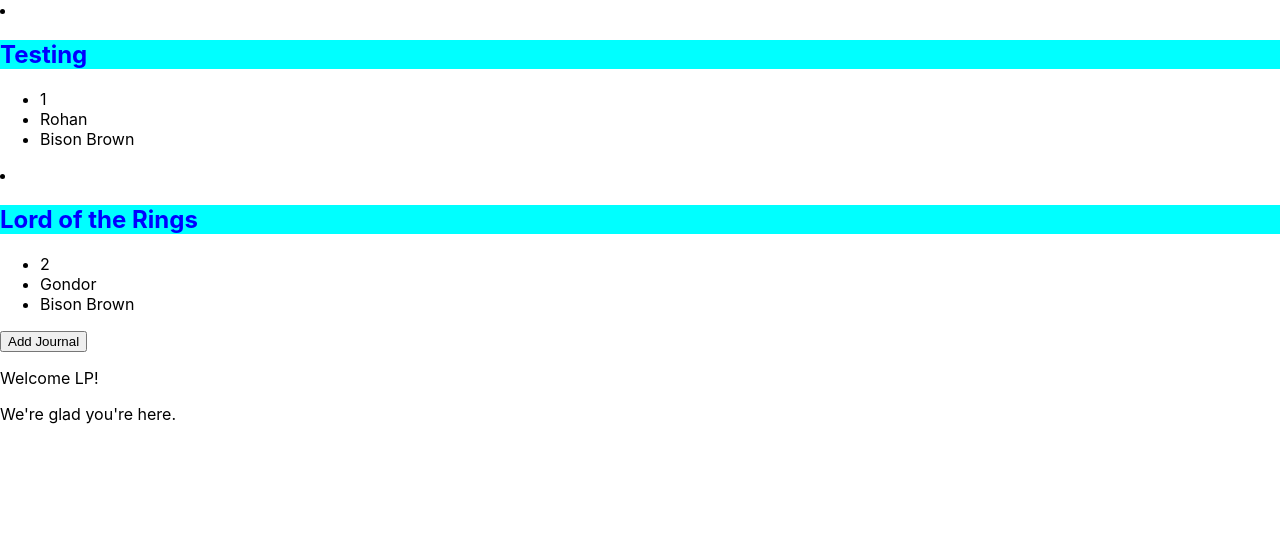
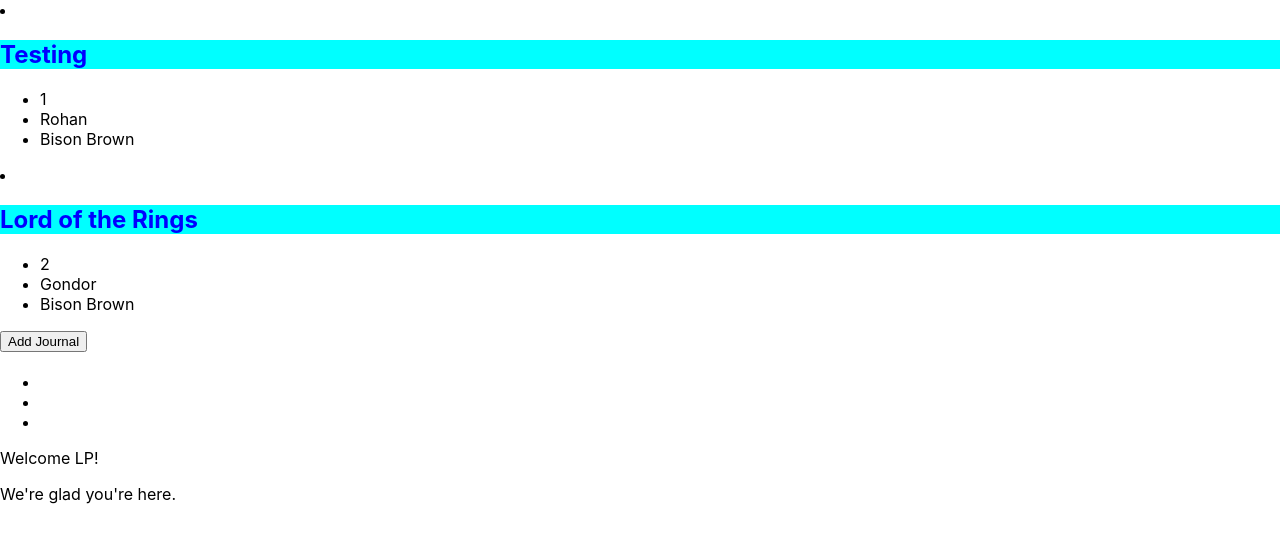
Before and after one commit to theLP100/Journal-React, a React (Create React App) app: page / in a window 1280 px wide. Shown: the top 542 px of the page. Built offline with nearby package versions, Linux system fonts and the light colour scheme.

Commit message:
tried to get a post function to work and be called, but it's not working

```diff
--- a/src/App.js
+++ b/src/App.js
@@ -1,6 +1,7 @@
 import "./App.css";
 //import Navbar from './components/Navbar.js
 import JournalList from "./components/JournalList.js";
+import Post from "./components/Journal.js";
 
 const guestName = "LP";
 
@@ -10,6 +11,7 @@
       <header>
         <JournalList />
         <button>Add Journal</button>
+        <Post />
       </header>
       <p>Welcome {guestName}!</p>
       <p>We're glad you're here.</p>
--- a/src/components/Journal.js
+++ b/src/components/Journal.js
@@ -20,4 +20,18 @@
   );
 }
 
+//add journal button code: I don't know if this is the right place for the following code
+const Post = () => {
+  const printMessage = () => {
+    console.log("Hello! We're in printMessage!");
+  };
+
+  return (
+    <section>
+      <button onClick={printMessage}>Add Journal</button>
+    </section>
+  );
+};
+//end add journal button code.
+
 export default Journal;
```
